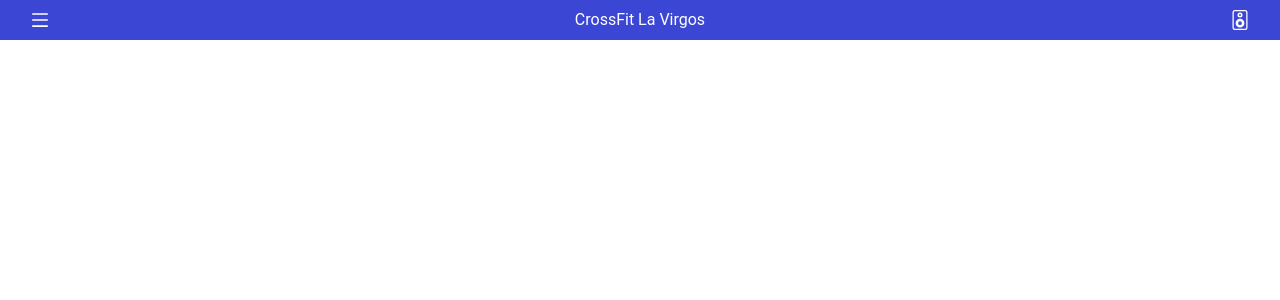
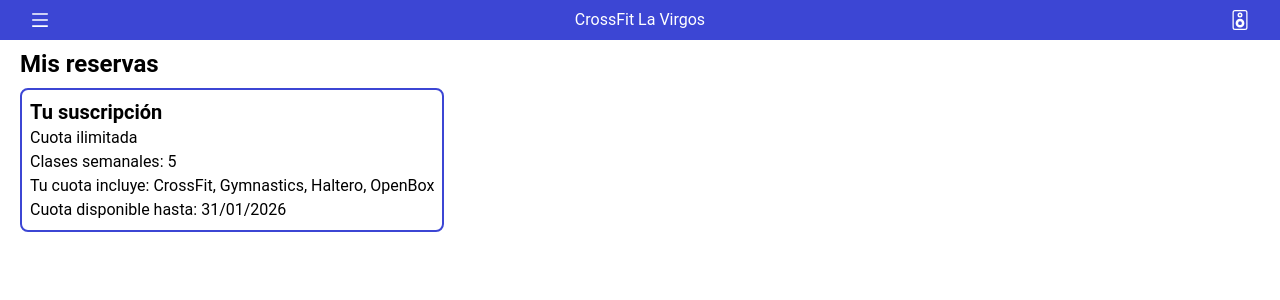
Before and after one commit to cperefer/boxUp_frontend, a React (Vite) app: page /reservations in a window 1280 px wide. Shown: the top 300 px of the page. Built offline with nearby package versions, Linux system fonts and the light colour scheme; sample sign-in values are in the browser's storage.

Commit message:
feat: created membership component

```diff
--- /dev/null
+++ b/src/reservations/components/MembershipComponent.tsx
@@ -0,0 +1,13 @@
+export const MembershipComponent = () => {
+  return (
+    <div className="px-5 pt-2">
+      <div className="p-2 w-fit border-2 border-primary rounded-lg">
+        <p className="text-xl font-bold">Tu suscripción</p>
+        <p className="">Cuota ilimitada</p>
+        <p>Clases semanales: 5</p>
+        <p>Tu cuota incluye: CrossFit, Gymnastics, Haltero, OpenBox</p>
+        <p>Cuota disponible hasta: 31/01/2026</p>
+      </div>
+    </div>
+  )
+}
--- a/src/reservations/pages/ReservationsPage.tsx
+++ b/src/reservations/pages/ReservationsPage.tsx
@@ -1,7 +1,17 @@
+import { MembershipComponent } from "../components/MembershipComponent"
 
 export const ReservationsPage = () => {
 
   return (
-    <div>ReservationPage</div>
+    // info (creditos, tarifa, validez...)
+    // Contenedor de reservas ordenadas por fecha, 3 / 4 columnas desktop 1 mobile
+    // Cartas, en el 1/4 izquierdo un icono y un color para diferenciar clase. A la derecha clase, fecha y hora y estado (cancelada, consume credito si aplica)
+    // Implementar throttling?
+    <div className="pt-10">
+      <p className="font-bold text-2xl pl-5 pt-2">Mis reservas</p>
+      <div>
+        <MembershipComponent />
+      </div>
+    </div>
   )
 }
```
